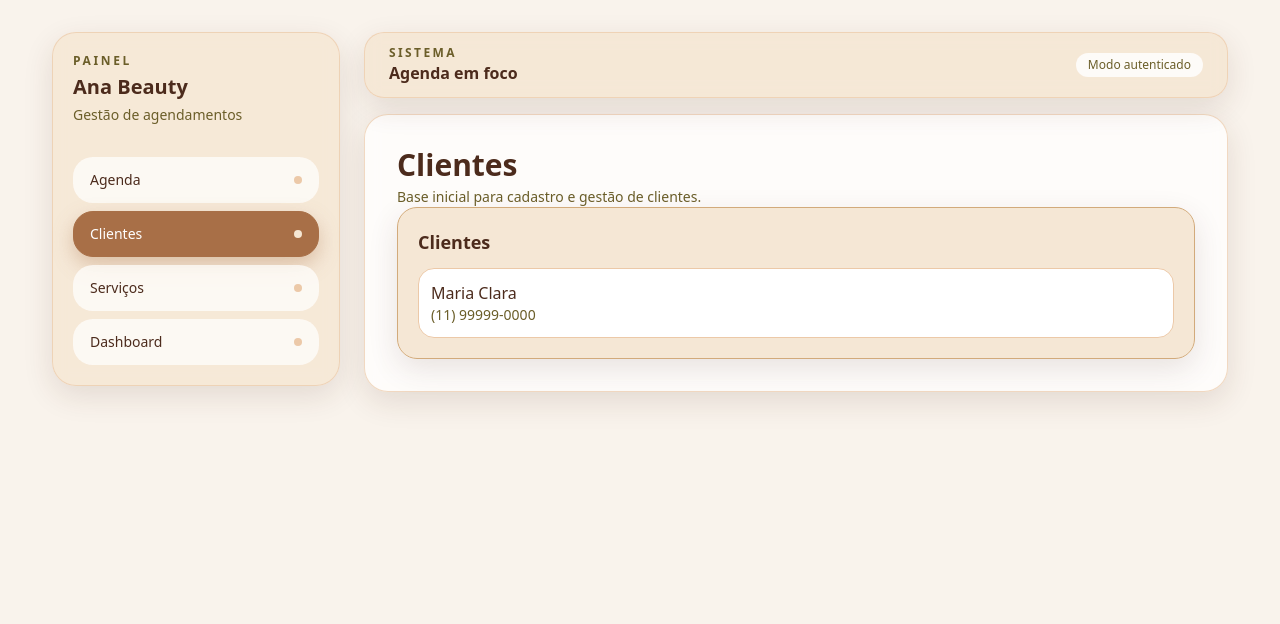
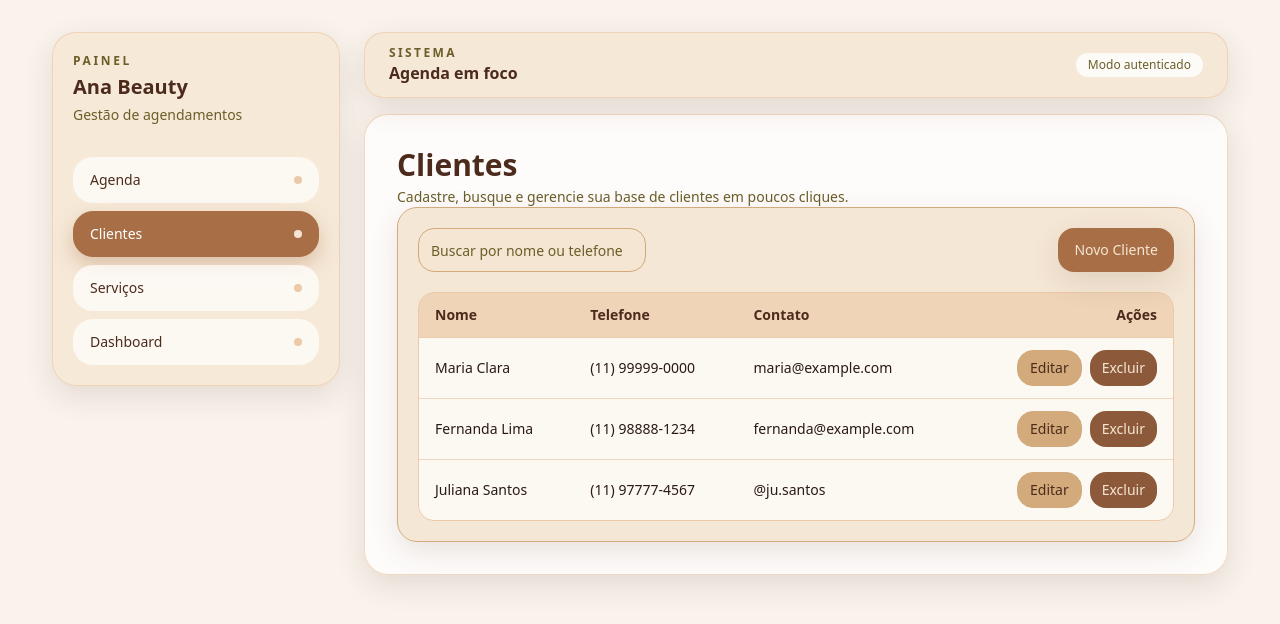
Before and after one commit to gustadev-vrgs/anabeauty, a Next.js app: page /clientes in a window 1280 px wide. Shown: the top 624 px of the page. Built offline with nearby package versions, Linux system fonts and the light colour scheme.

Commit message:
feat(clientes): cria página completa com busca e modal de cadastro

```diff
--- a/src/app/(dashboard)/clientes/page.tsx
+++ b/src/app/(dashboard)/clientes/page.tsx
@@ -4,7 +4,10 @@ import { PageTitle } from '@/components/ui/page-title';
 export default function ClientesPage() {
   return (
     <>
-      <PageTitle title="Clientes" subtitle="Base inicial para cadastro e gestão de clientes." />
+      <PageTitle
+        title="Clientes"
+        subtitle="Cadastre, busque e gerencie sua base de clientes em poucos cliques."
+      />
       <ClientsList />
     </>
   );
--- a/src/components/clients/clients-list.tsx
+++ b/src/components/clients/clients-list.tsx
@@ -1,28 +1,301 @@
+'use client';
+
+import { FormEvent, useMemo, useState } from 'react';
 import { Card } from '@/components/ui/card';
+import { Button } from '@/components/ui/button';
+import { Input } from '@/components/ui/input';
+import { Modal } from '@/components/ui/modal';
 import { Client } from '@/types';
 
-const fakeClients: Client[] = [
+type ClientFormData = {
+  name: string;
+  phone: string;
+  email: string;
+  instagram: string;
+  notes: string;
+  address: string;
+  birthDate: string;
+};
+
+const initialFormData: ClientFormData = {
+  name: '',
+  phone: '',
+  email: '',
+  instagram: '',
+  notes: '',
+  address: '',
+  birthDate: '',
+};
+
+const mockClients: Client[] = [
   {
     id: 'client-1',
     name: 'Maria Clara',
     phone: '(11) 99999-0000',
     email: 'maria@example.com',
+    instagram: '@mariaclara',
+    notes: 'Prefere horários pela manhã.',
+    address: 'Rua das Flores, 100 - São Paulo/SP',
+    birthDate: '1995-04-12',
+    createdAt: new Date().toISOString(),
+  },
+  {
+    id: 'client-2',
+    name: 'Fernanda Lima',
+    phone: '(11) 98888-1234',
+    email: 'fernanda@example.com',
+    createdAt: new Date().toISOString(),
+  },
+  {
+    id: 'client-3',
+    name: 'Juliana Santos',
+    phone: '(11) 97777-4567',
+    instagram: '@ju.santos',
     createdAt: new Date().toISOString(),
   },
 ];
 
 export function ClientsList() {
+  const [clients, setClients] = useState<Client[]>(mockClients);
+  const [search, setSearch] = useState('');
+  const [isModalOpen, setIsModalOpen] = useState(false);
+  const [editingClientId, setEditingClientId] = useState<string | null>(null);
+  const [formData, setFormData] = useState<ClientFormData>(initialFormData);
+  const [formError, setFormError] = useState<string | null>(null);
+
+  const filteredClients = useMemo(() => {
+    const query = search.trim().toLowerCase();
+
+    if (!query) {
+      return clients;
+    }
+
+    const normalizedPhoneQuery = query.replace(/\D/g, '');
+
+    return clients.filter((client) => {
+      const byName = client.name.toLowerCase().includes(query);
+      const byPhone = client.phone.replace(/\D/g, '').includes(normalizedPhoneQuery);
+      return byName || byPhone;
+    });
+  }, [clients, search]);
+
+  const openNewClientModal = () => {
+    setEditingClientId(null);
+    setFormData(initialFormData);
+    setFormError(null);
+    setIsModalOpen(true);
+  };
+
+  const openEditClientModal = (client: Client) => {
+    setEditingClientId(client.id);
+    setFormData({
+      name: client.name,
+      phone: client.phone,
+      email: client.email ?? '',
+      instagram: client.instagram ?? '',
+      notes: client.notes ?? '',
+      address: client.address ?? '',
+      birthDate: client.birthDate ?? '',
+    });
+    setFormError(null);
+    setIsModalOpen(true);
+  };
+
+  const closeModal = () => {
+    setIsModalOpen(false);
+    setEditingClientId(null);
+    setFormError(null);
+  };
+
+  const handleSubmit = (event: FormEvent<HTMLFormElement>) => {
+    event.preventDefault();
+
+    if (!formData.name.trim() || !formData.phone.trim()) {
+      setFormError('Nome e telefone são obrigatórios.');
+      return;
+    }
+
+    const payload: Omit<Client, 'id' | 'createdAt'> = {
+      name: formData.name.trim(),
+      phone: formData.phone.trim(),
+      email: formData.email.trim() || undefined,
+      instagram: formData.instagram.trim() || undefined,
+      notes: formData.notes.trim() || undefined,
+      address: formData.address.trim() || undefined,
+      birthDate: formData.birthDate || undefined,
+    };
+
+    if (editingClientId) {
+      setClients((previous) =>
+        previous.map((client) =>
+          client.id === editingClientId ? { ...client, ...payload } : client,
+        ),
+      );
+    } else {
+      const newClient: Client = {
+        id: `client-${Date.now()}`,
+        createdAt: new Date().toISOString(),
+        ...payload,
+      };
+
+      setClients((previous) => [newClient, ...previous]);
+    }
+
+    closeModal();
+  };
+
+  const handleDeleteClient = (clientId: string) => {
+    setClients((previous) => previous.filter((client) => client.id !== clientId));
+  };
+
   return (
-    <Card>
-      <h2 className="mb-3 text-lg font-semibold text-coffee-darkRoast">Clientes</h2>
-      <ul className="space-y-2">
-        {fakeClients.map((client) => (
-          <li key={client.id} className="rounded-xl border border-coffee-cappuccino bg-white p-3">
-            <p className="font-medium text-coffee-darkRoast">{client.name}</p>
-            <p className="text-sm text-coffee-espresso">{client.phone}</p>
+    <Card className="space-y-5">
+      <div className="flex flex-col gap-3 sm:flex-row sm:items-center sm:justify-between">
+        <Input
+          value={search}
+          onChange={(event) => setSearch(event.target.value)}
+          placeholder="Buscar por nome ou telefone"
+          aria-label="Buscar cliente"
+          className="sm:max-w-sm"
+        />
+        <Button onClick={openNewClientModal} className="w-full sm:w-auto">
+          Novo Cliente
+        </Button>
+      </div>
+
+      <div className="hidden overflow-hidden rounded-xl border border-coffee-cappuccino md:block">
+        <table className="w-full border-collapse text-left text-sm">
+          <thead className="bg-coffee-cappuccino/65 text-coffee-darkRoast">
+            <tr>
+              <th className="px-4 py-3 font-semibold">Nome</th>
+              <th className="px-4 py-3 font-semibold">Telefone</th>
+              <th className="px-4 py-3 font-semibold">Contato</th>
+              <th className="px-4 py-3 text-right font-semibold">Ações</th>
+            </tr>
+          </thead>
+          <tbody className="bg-white/70">
+            {filteredClients.map((client) => (
+              <tr key={client.id} className="border-t border-coffee-cappuccino/70 text-coffee-blackCoffee">
+                <td className="px-4 py-3 font-medium">{client.name}</td>
+                <td className="px-4 py-3">{client.phone}</td>
+                <td className="px-4 py-3">{client.email || client.instagram || '—'}</td>
+                <td className="px-4 py-3">
+                  <div className="flex justify-end gap-2">
+                    <Button variant="secondary" size="sm" onClick={() => openEditClientModal(client)}>
+                      Editar
+                    </Button>
+                    <Button variant="destructive" size="sm" onClick={() => handleDeleteClient(client.id)}>
+                      Excluir
+                    </Button>
+                  </div>
+                </td>
+              </tr>
+            ))}
+          </tbody>
+        </table>
+      </div>
+
+      <ul className="space-y-3 md:hidden">
+        {filteredClients.map((client) => (
+          <li
+            key={client.id}
+            className="space-y-2 rounded-xl border border-coffee-cappuccino bg-white/85 p-4 shadow-sm"
+          >
+            <div>
+              <p className="font-semibold text-coffee-darkRoast">{client.name}</p>
+              <p className="text-sm text-coffee-espresso">{client.phone}</p>
+            </div>
+            {client.email ? <p className="text-sm text-coffee-espresso">{client.email}</p> : null}
+            {client.instagram ? <p className="text-sm text-coffee-espresso">{client.instagram}</p> : null}
+            <div className="flex gap-2">
+              <Button variant="secondary" size="sm" className="flex-1" onClick={() => openEditClientModal(client)}>
+                Editar
+              </Button>
+              <Button
+                variant="destructive"
+                size="sm"
+                className="flex-1"
+                onClick={() => handleDeleteClient(client.id)}
+              >
+                Excluir
+              </Button>
+            </div>
           </li>
         ))}
       </ul>
+
+      {!filteredClients.length ? (
+        <p className="rounded-xl border border-dashed border-coffee-macchiato px-4 py-8 text-center text-sm text-coffee-espresso">
+          Nenhuma cliente encontrada para esta busca.
+        </p>
+      ) : null}
+
+      <Modal
+        open={isModalOpen}
+        onClose={closeModal}
+        title={editingClientId ? 'Editar cliente' : 'Novo cliente'}
+        description="Preencha os dados da cliente para salvar no cadastro."
+      >
+        <form className="space-y-3" onSubmit={handleSubmit}>
+          <Input
+            label="Nome *"
+            value={formData.name}
+            onChange={(event) => setFormData((prev) => ({ ...prev, name: event.target.value }))}
+            placeholder="Nome completo"
+            required
+          />
+          <Input
+            label="Telefone *"
+            value={formData.phone}
+            onChange={(event) => setFormData((prev) => ({ ...prev, phone: event.target.value }))}
+            placeholder="(11) 99999-9999"
+            required
+          />
+          <Input
+            label="Email"
+            type="email"
+            value={formData.email}
+            onChange={(event) => setFormData((prev) => ({ ...prev, email: event.target.value }))}
+            placeholder="cliente@email.com"
+          />
+          <Input
+            label="Instagram"
+            value={formData.instagram}
+            onChange={(event) => setFormData((prev) => ({ ...prev, instagram: event.target.value }))}
+            placeholder="@usuario"
+          />
+          <Input
+            label="Data de nascimento"
+            type="date"
+            value={formData.birthDate}
+            onChange={(event) => setFormData((prev) => ({ ...prev, birthDate: event.target.value }))}
+          />
+          <Input
+            label="Endereço"
+            value={formData.address}
+            onChange={(event) => setFormData((prev) => ({ ...prev, address: event.target.value }))}
+            placeholder="Rua, número, cidade"
+          />
+          <div className="space-y-1.5">
+            <label className="text-sm font-medium text-coffee-darkRoast" htmlFor="observacoes-cliente">
+              Observações
+            </label>
+            <textarea
+              id="observacoes-cliente"
+              className="min-h-20 w-full rounded-xl border border-border bg-coffee-latte px-3 py-2 text-sm text-foreground placeholder:text-muted-foreground focus:border-coffee-espresso focus:outline-none focus:ring-2 focus:ring-coffee-cappuccino/60"
+              value={formData.notes}
+              onChange={(event) => setFormData((prev) => ({ ...prev, notes: event.target.value }))}
+              placeholder="Preferências, restrições ou observações importantes"
+            />
+          </div>
+
+          {formError ? <p className="text-sm text-destructive">{formError}</p> : null}
+
+          <div className="flex justify-end">
+            <Button type="submit">{editingClientId ? 'Salvar alterações' : 'Cadastrar cliente'}</Button>
+          </div>
+        </form>
+      </Modal>
     </Card>
   );
 }
```
